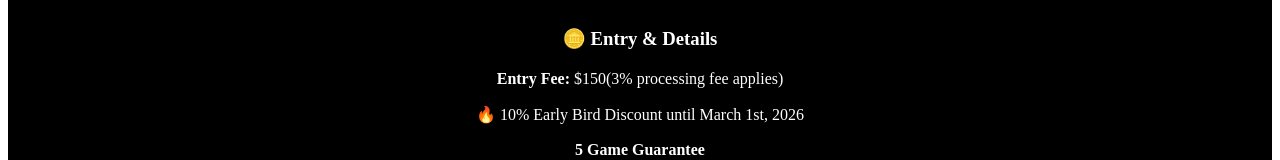
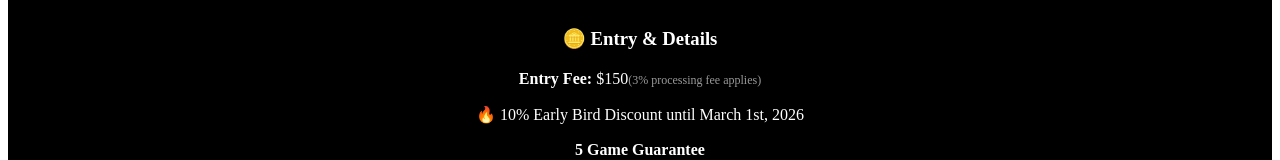
Before and after one commit to markhartley0929-netizen/SingleEventRegistration, a React (Vite) app: page / in a window 1280 px wide. Shown: the part 433-593 px from the top of the page. Built offline with nearby package versions, Linux system fonts and the light colour scheme; no server answers.

Commit message:
added 3% fee verbiage

```diff
--- a/src/pages/HomePage.css
+++ b/src/pages/HomePage.css
@@ -252,3 +252,9 @@ h1 {
   padding-bottom: 2rem;
   border-bottom: 1px solid rgba(255, 255, 255, 0.12);
 }
+
+.fee-note {
+  font-size: 0.75em;
+  color: #999;
+  line-height: 1.2;
+}
```
